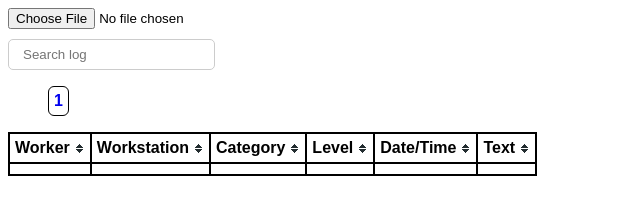
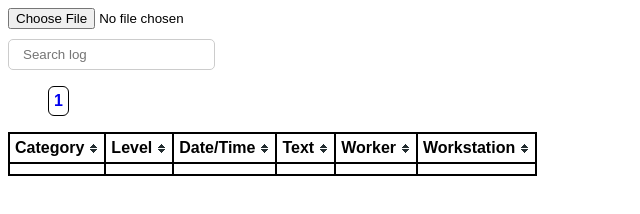
Before and after one commit to thambley/gdsx-log-js, a plain HTML site: page examples/log-to-html-upload.html in a window 1280 px wide. Shown: the whole page, without its empty margins (0-640 px from the left). Drawn offline with Linux system fonts and the light colour scheme.

Commit message:
#4828 @18m use date/time string for more compact and sortable column. Change order of columns to put important info first. Highlight row when hovering.
git-svn-id: https://10.2.90.35/svn-private/gdsx-log-js/trunk@12 ff6f0968-c52b-41bb-8427-10312c6895fd

```diff
--- a/examples/log-to-html-upload.html
+++ b/examples/log-to-html-upload.html
@@ -32,22 +32,22 @@
 		<table class="listable sortable">
 			<thead>
 				  <tr>
+						<th class="sort" data-sort="category">Category</th>
+						<th class="sort" data-sort="level">Level</th>
+						<th class="sort" data-sort="dateTimeText">Date/Time</th>
+						<th class="sort" data-sort="text">Text</th>
 						<th class="sort" data-sort="worker">Worker</th>
 						<th class="sort" data-sort="workstation">Workstation</th>
-						<th class="sort" data-sort="category">Category</th>
-						<th class="sort" data-sort="level">Level</th>
-						<th class="sort" data-sort="dateTime">Date/Time</th>
-						<th class="sort" data-sort="text">Text</th>
 				  </tr>
 			</thead>
 			<tbody class="list">
 				<tr>
+					<td class="category"></td>
+					<td class="level"></td>
+					<td class="dateTimeText"></td>
+					<td class="text"></td>
 					<td class="worker"></td>
 					<td class="workstation"></td>
-					<td class="category"></td>
-					<td class="level"></td>
-					<td class="dateTime"></td>
-					<td class="text"></td>
 				</tr>
 			</tbody>
 		</table>
@@ -86,7 +86,7 @@
 		<script type="text/javascript">
 			//list
 			var options = {
-			  valueNames: [ 'worker','workstation','category', 'level', 'dateTime', 'text' ],
+			  valueNames: [ 'worker','workstation','category', 'level', 'dateTimeText', 'text' ],
 			  plugins: [ ListPagination({outerWindow:2}) ]
 			};
 			// Init list
--- a/examples/stylesheets/list.css
+++ b/examples/stylesheets/list.css
@@ -1,4 +1,7 @@
 /* tables */
+table tr:hover td {
+    background-color:#f2f2f2;
+}
 
 table.listable td, table.listable th {
 	padding:5px;
```
